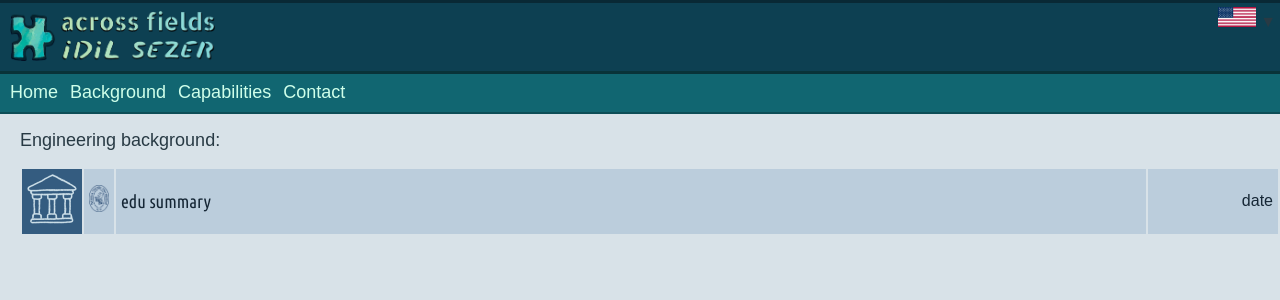
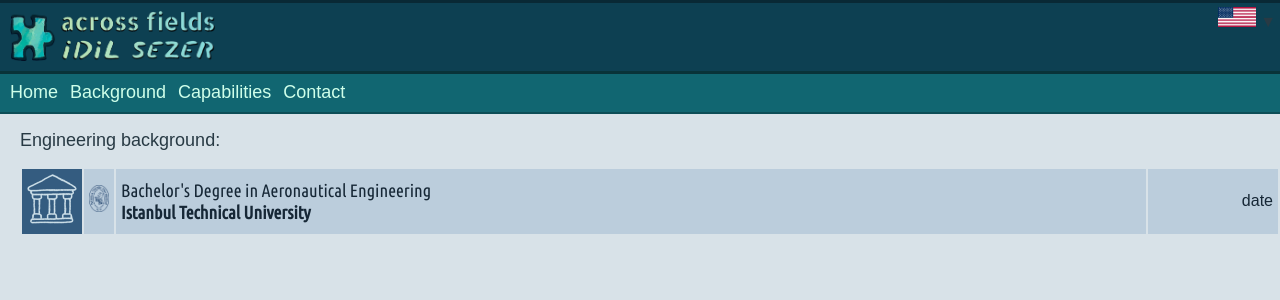
Before and after one commit to acrossfields/idilsezer, a Jekyll site: the page built from en/background.md, in a window 1280 px wide. Shown: the top 300 px of the page. Built offline with Jekyll 4.4.1, drawn with Linux system fonts in a browser that asks for light colours; some web fonts are replaced.

Commit message:
Update background.md

```diff
--- a/en/background.md
+++ b/en/background.md
@@ -16,7 +16,8 @@ permalink: /en/background/
       <img src="{{ '/assets/images/itu.png' | relative_url }}" alt="ITU">
     </td>
     <td style="background-color:#bbcddc; color:#162736;">
-      edu summary
+      Bachelor's Degree in Aeronautical Engineering<br>
+      <strong>Istanbul Technical University</strong><br>
     </td>
     <td style="background-color:#bbcddc; color:#162736;">
       date
```
